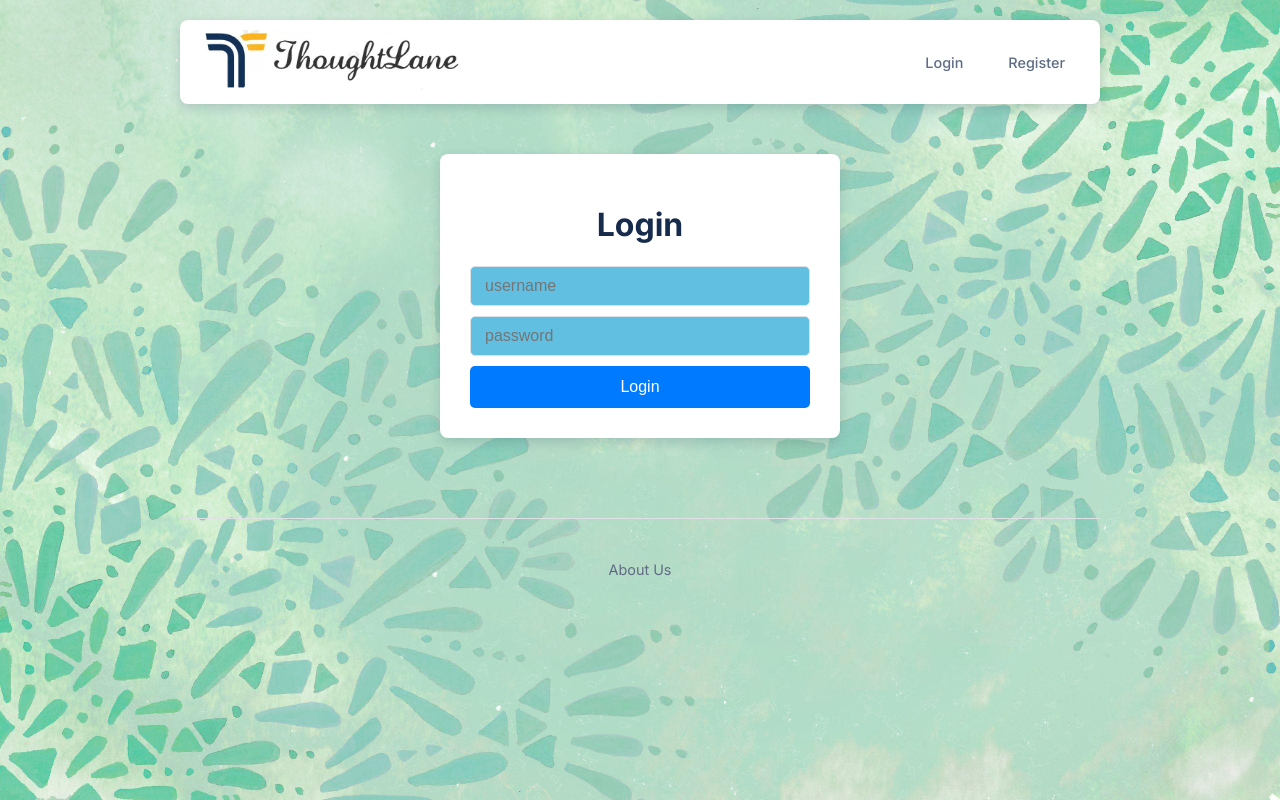
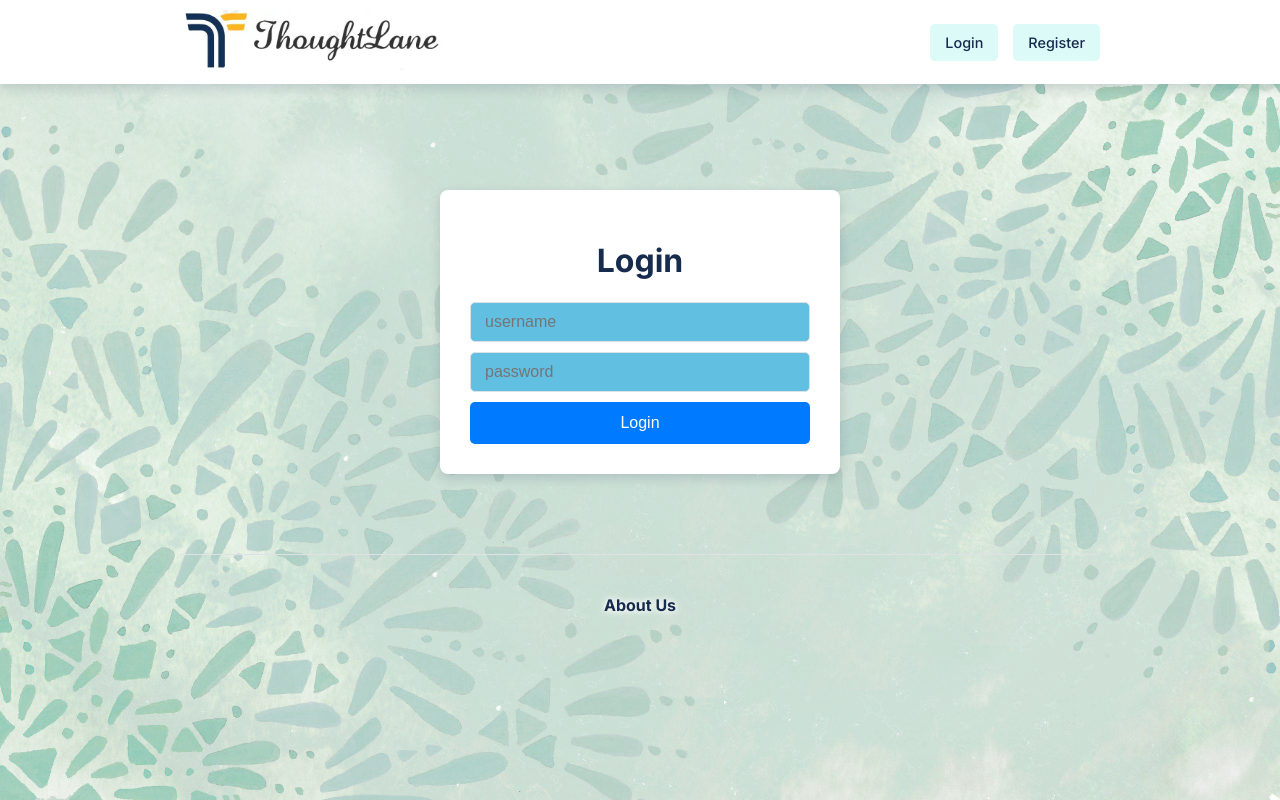
Before and after one commit to raunak-bagaria/ThoughtLane, a React (Create React App) app: page /login in a window 1280 px wide. Built offline with nearby package versions, Linux system fonts and the light colour scheme; no server answers.

Commit message:
fixed the heading

```diff
--- a/src/App.css
+++ b/src/App.css
@@ -11,21 +11,34 @@ img {
 
 /* Main Layout */
 main {
-    padding: 20px;
+    padding: 150px 20px 20px 20px;
     max-width: 960px;
     margin: 0 auto;
 }
 
-/* Header & Navigation */
 header {
-    display: flex;
-    justify-content: space-between;
-    margin-bottom: 50px;
-    align-items: center;
-    padding: 10px 20px;
-    background-color: var(--bg-secondary);
-    border-radius: 8px;
-    box-shadow: 0 4px 12px var(--shadow-color);
+  position: fixed;
+  top: 0;
+  left: 0;
+  z-index: 1000; /* Ensures it stays on top of everything */
+
+  width: 100%;
+  padding: 10px 0;
+  /* margin-bottom: 50px; <-- REMOVED (fixed elements don't push content) */
+  background-color: var(--bg-secondary);
+  box-shadow: 0 4px 12px var(--shadow-color);
+}
+
+/* This new rule keeps the logo/nav centered */
+.header-content {
+  display: flex;
+  justify-content: space-between;
+  align-items: center;
+
+  /* This matches your main content width */
+  max-width: 960px;
+  margin: 0 auto;
+  padding: 0 20px; /* Add horizontal padding back */
 }
 header a {
     text-decoration: none;
@@ -38,7 +51,8 @@ header nav {
     display: flex;
     gap: 15px;
 }
-header nav a {
+header nav a,
+header nav button {
     text-decoration: none;
     color: var(--text-secondary);
     background-color: transparent;
@@ -47,8 +61,15 @@ header nav a {
     font-weight: 500;
     font-size: 0.9rem;
     transition: all 0.2s ease;
+
+    /* Add these to reset default button styles */
+    border: none;
+    font-family: inherit; /* Ensures font matches */
+    cursor: pointer;
 }
-header nav a:not([href="/create"]):hover {
+
+header nav a:not([href="/create"]):not([href="/login"]):not([href="/register"]):hover,
+header nav button:hover {
     background-color: var(--bg-primary);
     color: var(--text-primary);
 }
@@ -534,3 +555,78 @@ footer a:hover {
 .comment-like-btn.liked:hover {
   background-color: rgba(224, 36, 94, 0.1);
 }
+.filter-container {
+  margin-bottom: 20px;
+  text-align: right; /* Aligns to the right */
+}
+.filter-container label {
+  margin-right: 10px;
+  font-weight: bold;
+  color: var(--text-primary);
+  /* Adds a shadow to make text visible on the background */
+  text-shadow: 0 0 5px white;
+}
+.filter-container select {
+  padding: 8px 12px;
+  border-radius: 5px;
+  border: 2px solid var(--border-color);
+  background: var(--bg-secondary); /* Make sure it has a solid background */
+}
+
+/* 2. Pagination Visibility */
+.pagination button {
+  /* Makes buttons solid white to stand out */
+  background-color: var(--bg-secondary);
+  color: var(--text-primary);
+  border: 1px solid var(--border-color);
+  box-shadow: 0 2px 4px rgba(0,0,0,0.1); /* Adds shadow for depth */
+}
+.pagination button:hover {
+  background-color: var(--bg-primary); /* Use light grey on hover */
+}
+.pagination button:disabled {
+  background-color: var(--bg-secondary);
+  color: var(--text-secondary);
+  opacity: 0.7;
+}
+.pagination button:disabled:hover {
+  background-color: var(--bg-secondary);
+}
+
+.pagination span {
+  padding: 12px 20px;
+  font-weight: 700; /* Bolder */
+  color: #000000;    /* Black */
+  /* Adds a shadow to make text visible */
+  text-shadow: 0 0 8px white, 0 0 5px white;
+}
+
+/* 3. Footer "About Us" Visibility */
+footer a {
+  text-decoration: none;
+  color: var(--text-primary); /* Use primary text color */
+  font-size: 1rem;            /* Make it a bit bigger */
+  font-weight: 700;           /* Make it bold */
+  /* Adds a strong shadow to make it pop */
+  text-shadow: 0 0 8px white, 0 0 5px white;
+  transition: color 0.2s ease;
+}
+footer a:hover {
+  color: var(--accent-primary);
+  background-color: transparent;
+  font-size: 1rem; /* Keep size consistent on hover */
+}
+
+/* 1. Style for Login and Register links */
+header nav a[href="/login"],
+header nav a[href="/register"] {
+  background-color: #dcfbf8; /* CHANGED: This is an even lighter grey */
+  color: var(--text-primary);
+  font-weight: 500;
+}
+
+/* 2. A hover effect for the Login and Register links */
+header nav a[href="/login"]:hover,
+header nav a[href="/register"]:hover {
+  background-color: var(--bg-primary); /* CHANGED: Hover is now the grey you had before */
+}
--- a/src/App.js
+++ b/src/App.js
@@ -14,6 +14,8 @@ import AboutUs from "./pages/AboutUs"
 
 function App() {
   return (
+    <>
+    <div id="page-background"></div>
     <UserContextProvider>
       <Routes>
         <Route path="/" element={<Layout/>}>
@@ -27,6 +29,7 @@ function App() {
         </Route>
       </Routes>
     </UserContextProvider>
+    </>
   )
 }
 
--- a/src/Header.js
+++ b/src/Header.js
@@ -32,6 +32,7 @@ export default function Header() {
 
   return (
     <header>
+      <div className="header-content"> {/* <-- ADD THIS WRAPPER */}
         <Link to="/" className="logo">
           {<img src="/logo.jpg" alt="ThoughtLane Logo"/>}
         </Link>
@@ -39,7 +40,7 @@ export default function Header() {
           {username && (
             <>
               <Link to="/create">New Post</Link>
-            <a onClick={logout}>Logout ({username})</a>
+              <button onClick={logout}>Logout ({username})</button>
             </>
           )}
           {!username && (
@@ -49,6 +50,7 @@ export default function Header() {
             </>
           )}
         </nav>
+      </div> {/* <-- AND CLOSE IT HERE */}
     </header>
   )
 }
--- a/src/Layout.js
+++ b/src/Layout.js
@@ -3,12 +3,14 @@ import {Link, Outlet} from "react-router-dom"
 
 export default function Layout() {
   return (
+    <> {/* Use a Fragment wrapper */}
+      <Header/> {/* Header is now outside main */}
       <main>
-      <Header/>
         <Outlet/>
         <footer>
           <Link to="/about">About Us</Link>
         </footer>
       </main>
+    </>
   );
 }
--- a/src/index.css
+++ b/src/index.css
@@ -1,12 +1,10 @@
 @import url('https://fonts.googleapis.com/css2?family=Inter:wght@400;500;700&display=swap');
 
 :root {
-  /* 1. Typography */
   --font-family: 'Inter', -apple-system, BlinkMacSystemFont, 'Segoe UI', 'Roboto', 'Oxygen',
     'Ubuntu', 'Cantarell', 'Fira Sans', 'Droid Sans', 'Helvetica Neue',
     sans-serif;
 
-  /* 2. Light Mode Colors (Default) */
   --bg-primary: #61bfe2;        /* CHANGED: This is a more noticeable grey background */
   --bg-secondary: #FFFFFF;      /* This is your white for cards/header */
   --text-primary: #172B4D;
@@ -25,25 +23,8 @@ body {
   -moz-osx-font-smoothing: grayscale;
   color: var(--text-primary);
 
-  /* --- YOUR NEW BACKGROUND RULES --- */
-
-  /* Fallback color if the image doesn't load */
-  background-color: var(--bg-primary);
-
-  /* Point to your image now inside the src folder */
-  background-image: url('./back_1.jpg'); /* <-- THIS IS THE FIX */
-
-  /* This ensures the image covers the entire page */
-  background-size: cover;
-
-  /* This prevents the image from repeating */
-  background-repeat: no-repeat;
-
-  /* This fixes the background so content scrolls over it */
-  background-attachment: fixed;
-
-  /* This centers the image */
-  background-position: center center;
+  /* Make body transparent so the background div can show through */
+  background-color: transparent;
 }
 
 /* This is your original 'code' rule, preserved */
@@ -51,3 +32,25 @@ code {
   font-family: source-code-pro, Menlo, Monaco, Consolas, 'Courier New',
     monospace;
 }
+/* --- ADD THIS NEW RULE TO THE BOTTOM --- */
+
+#page-background {
+  /* These are all the styles we just cut from 'body' */
+  background-color: var(--bg-primary);
+  background-image: url('./back_1.jpg');
+  background-size: cover;
+  background-repeat: no-repeat;
+  background-attachment: fixed;
+  background-position: center center;
+  filter: grayscale(40%) opacity(80%);
+
+  /* These styles make it a fixed, full-screen background */
+  position: fixed;
+  top: 0;
+  left: 0;
+  width: 100vw;
+  height: 100vh;
+
+  /* This puts it behind all your other content */
+  z-index: -1;
+}
--- a/src/pages/IndexPage.js
+++ b/src/pages/IndexPage.js
@@ -65,12 +65,11 @@ export default function IndexPage() {
 
   return (
     <>
-      <div style={{ marginBottom: '20px', textAlign: 'center' }}>
-        <label style={{ marginRight: '10px', fontWeight: 'bold' }}>Filter by tag:</label>
+      <div className="filter-container">
+        <label>Filter by tag:</label>
         <select
           value={selectedTag}
           onChange={(e) => handleTagChange(e.target.value)}
-          style={{ padding: '8px 12px', borderRadius: '5px', border: '2px solid #ddd' }}
         >
           <option value="">All Posts</option>
           {tags.map((tag, index) => (
```
Lines whose indentation alone changed are shown as unchanged.
